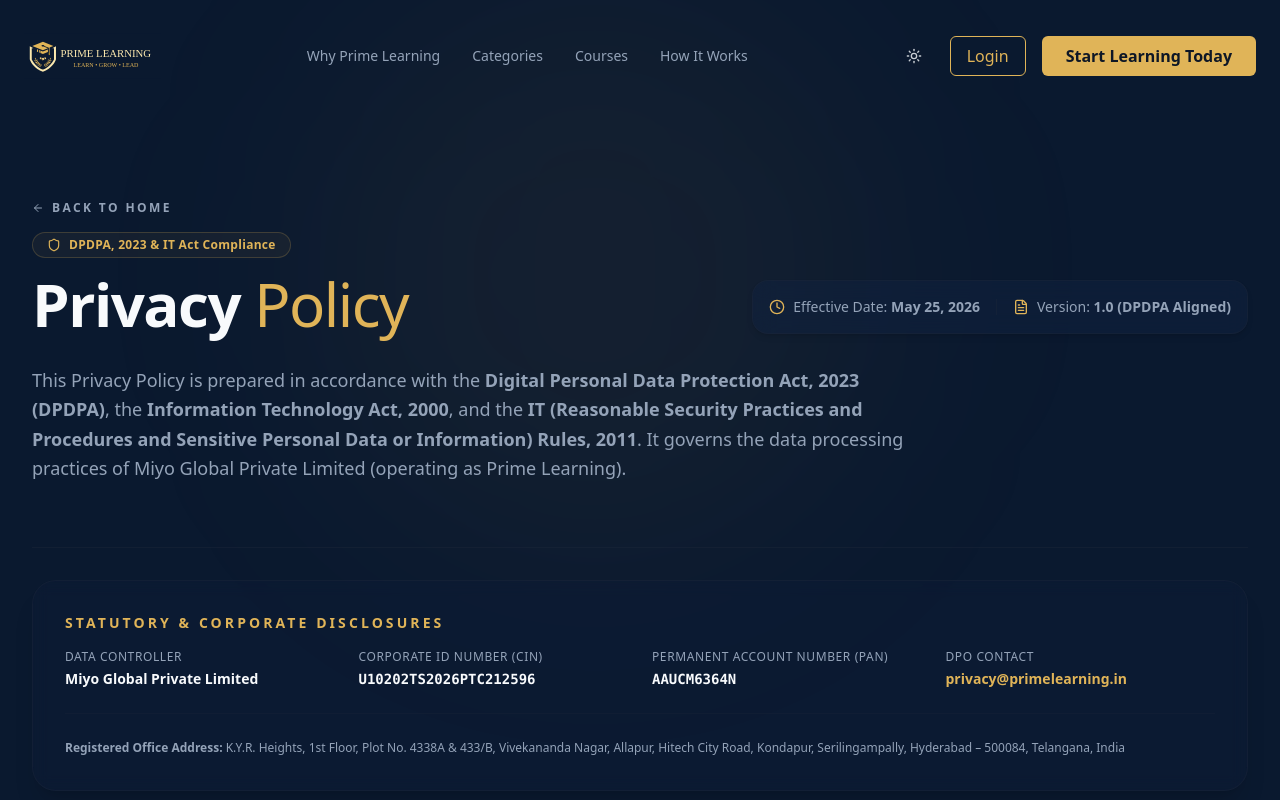
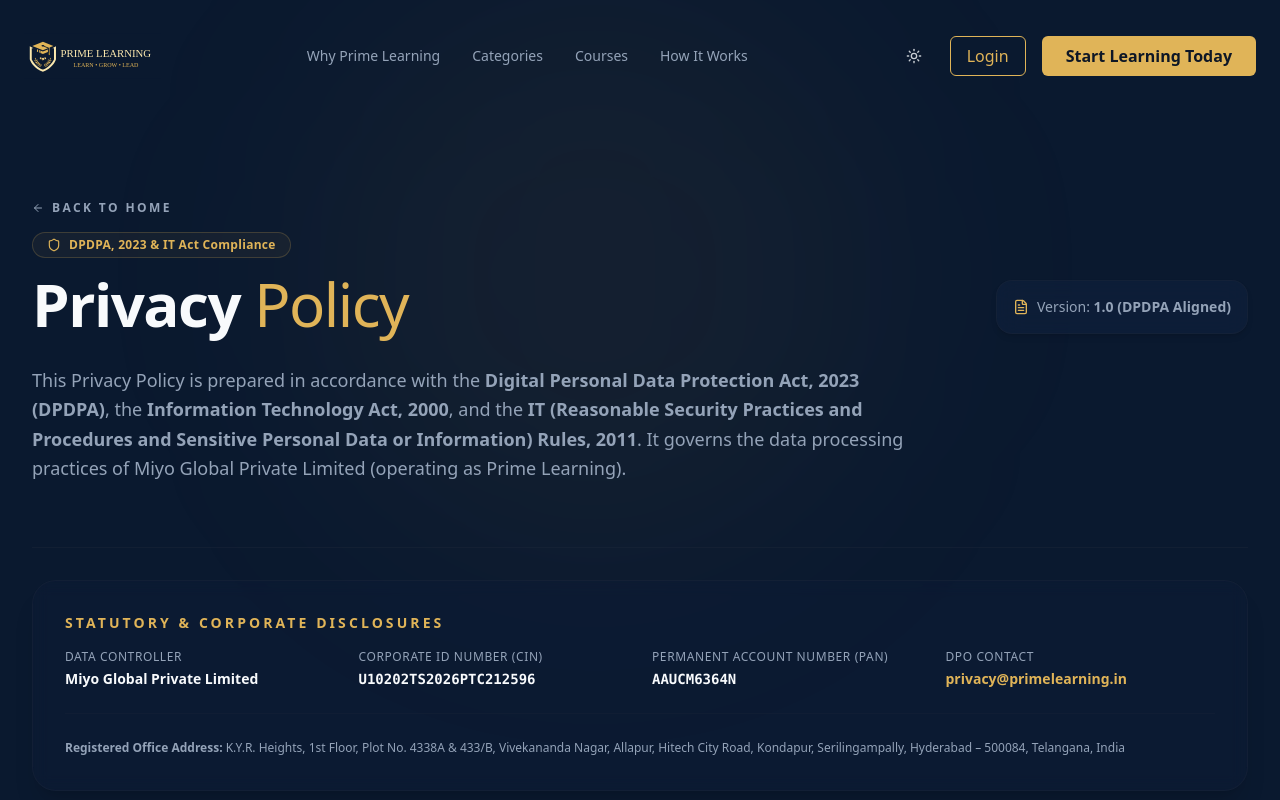
Before and after one commit to Vibe-Coders-Batch/prime-fx-frontend, a Next.js app: page /privacy-policy in a window 1280 px wide. Shown: the top 800 px of the page. Built offline with nearby package versions, Linux system fonts and the light colour scheme.

Commit message:
style: remove effective date metadata from privacy policy header

```diff
--- a/src/app/privacy-policy/page.tsx
+++ b/src/app/privacy-policy/page.tsx
@@ -217,11 +217,6 @@
 
               {/* Document Metadata Details Card */}
               <div className="flex flex-wrap items-center gap-4 text-xs sm:text-sm text-muted-foreground bg-card/50 backdrop-blur-md border border-border/40 rounded-2xl p-4 shadow-md shadow-black/10">
-                <div className="flex items-center gap-2">
-                  <Clock className="h-4 w-4 text-primary" />
-                  <span>Effective Date: <strong>May 25, 2026</strong></span>
-                </div>
-                <div className="hidden sm:block h-4 w-px bg-border/40" />
                 <div className="flex items-center gap-2">
                   <FileText className="h-4 w-4 text-primary" />
                   <span>Version: <strong>1.0 (DPDPA Aligned)</strong></span>
```
